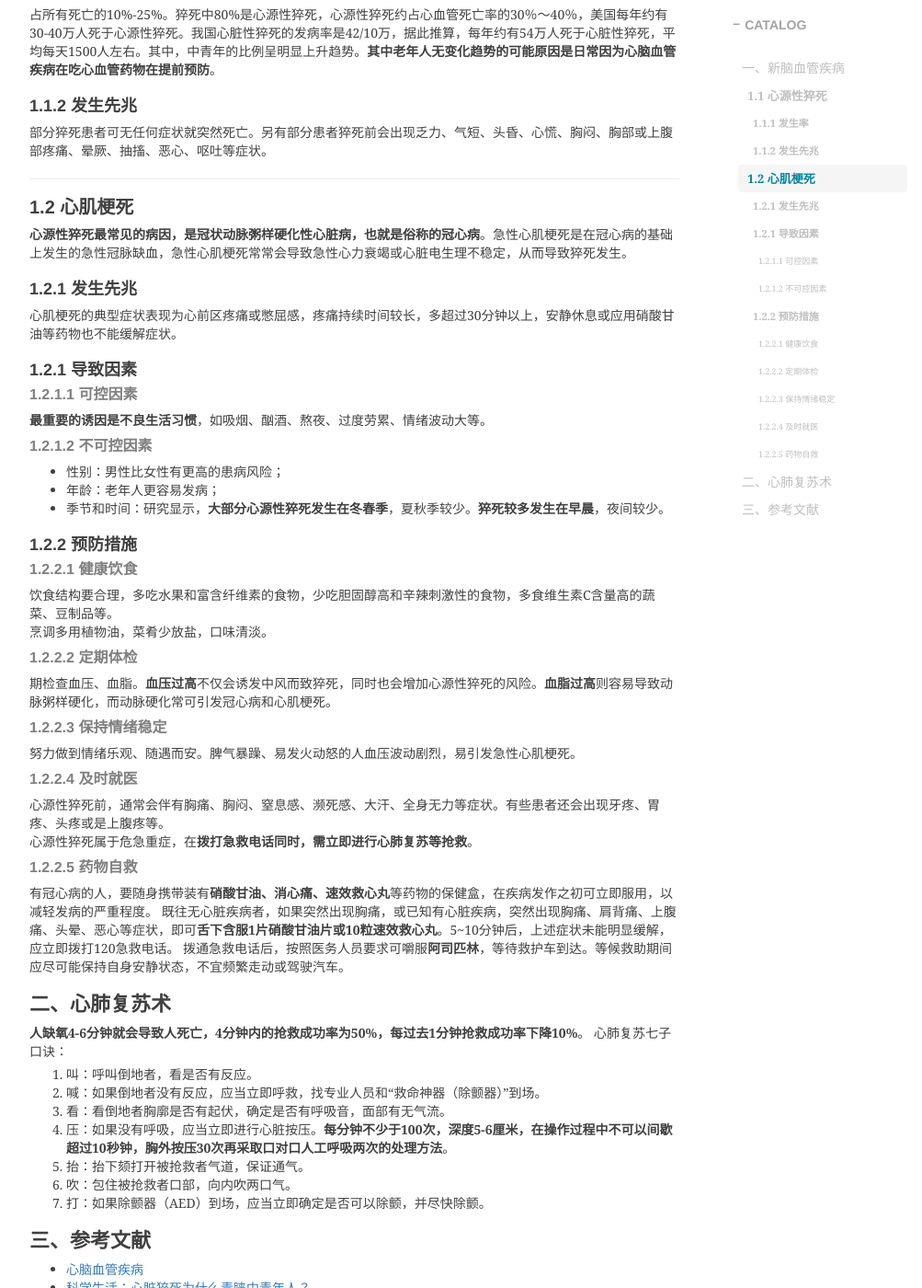
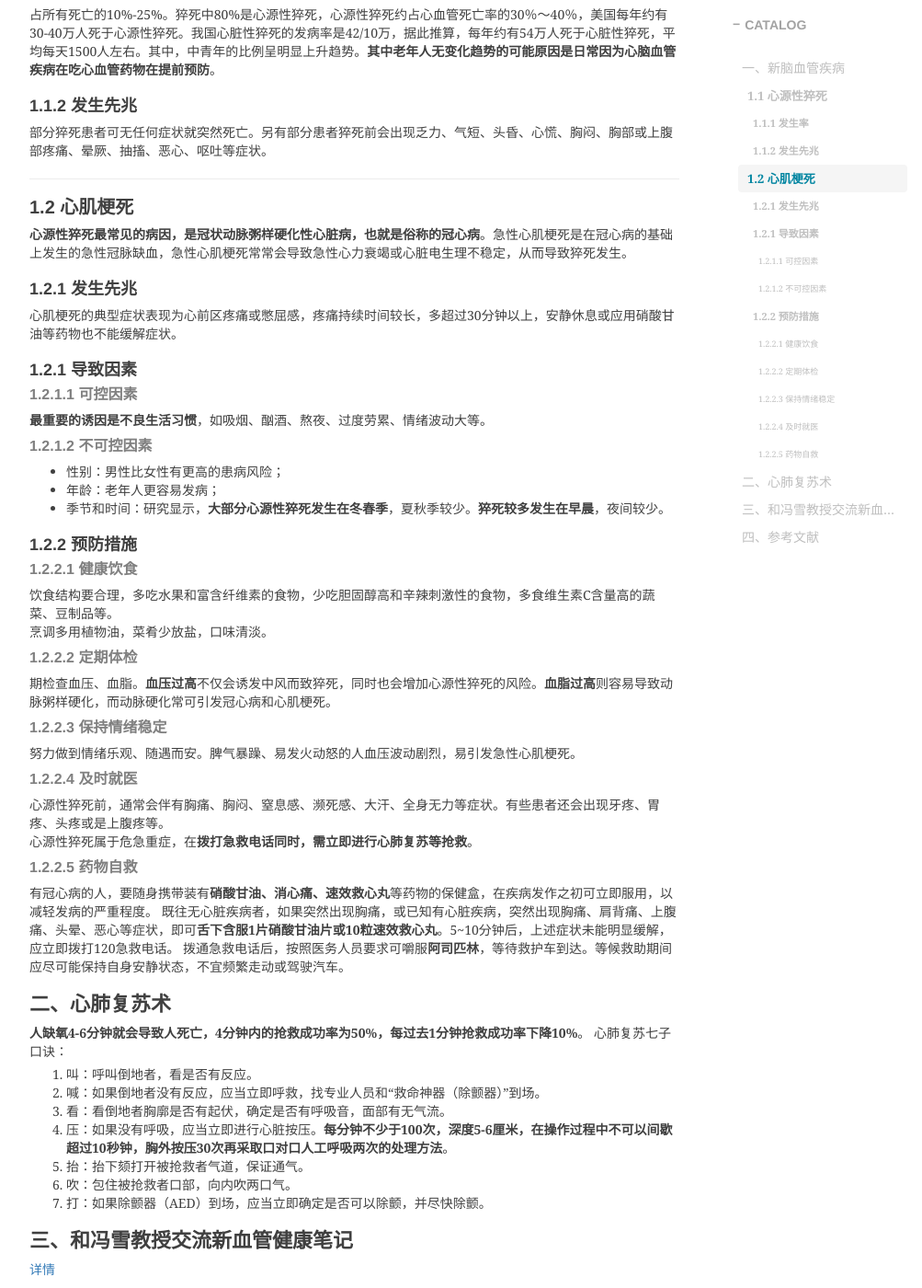
Before and after one commit to shihai1991/shihai1991.github.io, a Jekyll site: the page built from _posts/2023-03-20-心脑血管疾病.md, in a window 1280 px wide and 1400 px high, scrolled down 780 px. Shown: the whole window at 92% size, without its empty margins (233-1236 px from the left). Built offline with Jekyll 4.4.1, drawn with Linux system fonts in a browser that asks for light colours; nearby versions of some CDN libraries; comment, search, counter and statistics services are not loaded.

Commit message:
Update 2023-03-20-心脑血管疾病.md

```diff
--- a/_posts/2023-03-20-心脑血管疾病.md
+++ b/_posts/2023-03-20-心脑血管疾病.md
@@ -72,7 +72,10 @@ time: '2023.03.20 18:51:00'
 6. 吹：包住被抢救者口部，向内吹两口气。
 7. 打：如果除颤器（AED）到场，应当立即确定是否可以除颤，并尽快除颤。
 
-# 三、参考文献
+# 三、和冯雪教授交流新血管健康笔记
+[详情](https://shihai1991.github.io/covid-19/2023/01/08/COVID-19/)
+
+# 四、参考文献
 - [心脑血管疾病](https://wsjkw.sh.gov.cn/xnxgjb/20200730/b4938d9357b14895952256f17642aace.html)
 - [科学生活：心脏猝死为什么青睐中青年人？](http://www.gov.cn/govweb/fwxx/kp/2012-08/31/content_2214346.htm)
 - [心源性猝死=心梗猝死？关于心源性猝死，你要知道的几件事](https://www.sohu.com/a/447535707_169298)
```
